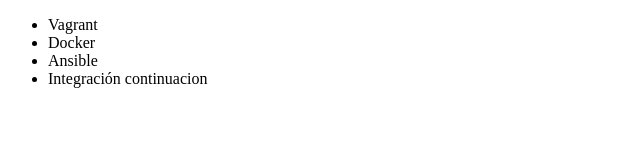
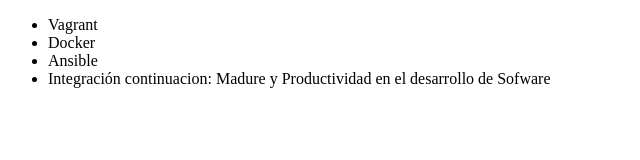
Before and after one commit to cristianmoreno09/Alura-git, a plain HTML site: page index.html in a window 1280 px wide. Shown: the whole page, without its empty margins (0-640 px from the left). Drawn offline with Linux system fonts and the light colour scheme.

Commit message:
renombrado curso de integracion continua

```diff
--- a/index.html
+++ b/index.html
@@ -9,7 +9,7 @@
          <li> Vagrant </li>
          <li> Docker </li>
          <li> Ansible </li>
-         <li> Integración continuacion </li>
+         <li> Integración continuacion: Madure y Productividad en el desarrollo de Sofware </li>
      </ul>
 </body>
 </html>
```
